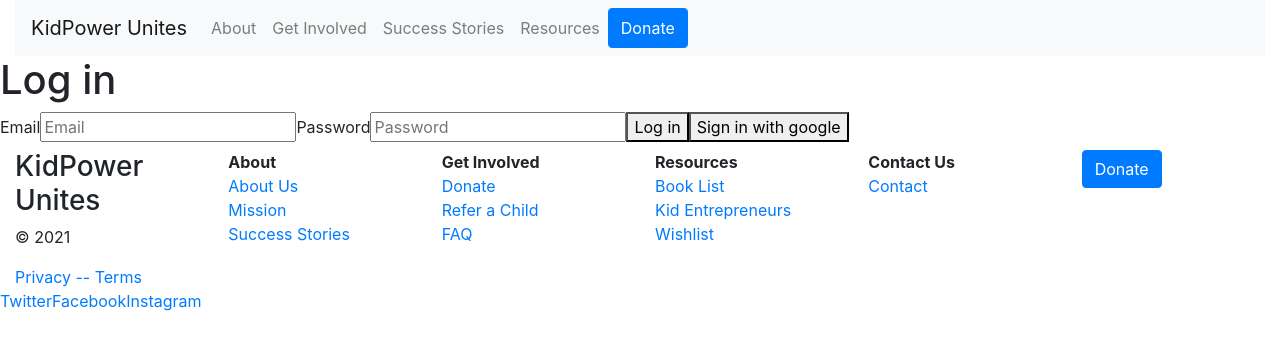
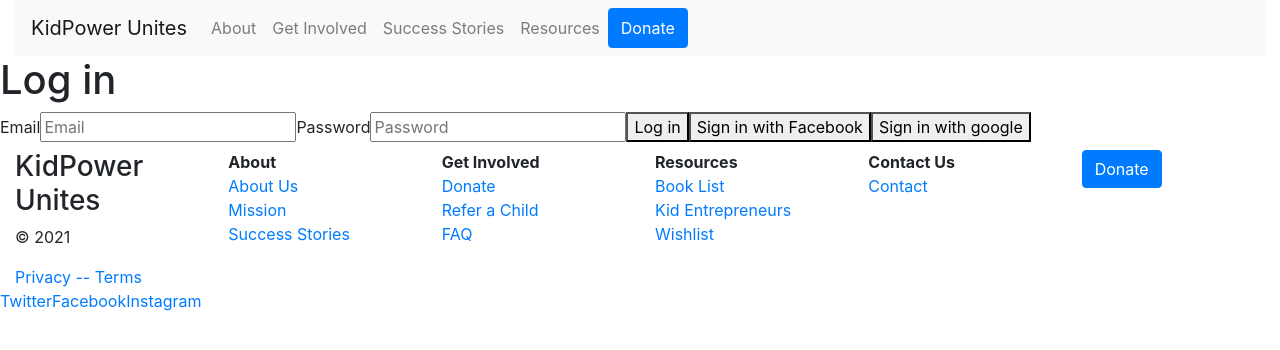
Before and after one commit to MVP-Marketplace/Kids-Power-Unite, a React (Create React App) app in the folder client/: page /login in a window 1280 px wide. Shown: the top 350 px of the page. Built offline with nearby package versions, Linux system fonts and the light colour scheme; no server answers.

Commit message:
facebook auth complete

```diff
--- a/client/src/components/Login.jsx
+++ b/client/src/components/Login.jsx
@@ -24,6 +24,11 @@ const Login = ({history}) => {
        app.auth().signInWithPopup(googleAuthProvider);
     };
 
+    const handleFacebookLogin = () =>{
+        const facebookAuthProvider = new firebase.auth.FacebookAuthProvider();
+        app.auth().signInWithPopup(facebookAuthProvider);
+    };
+
     const { currentUser } = useContext(AuthContext)
 
     if (currentUser) {
@@ -43,6 +48,7 @@ const Login = ({history}) => {
                     <input name='password' type='password' placeholder='Password' />
                 </label>
                 <button type='submit'>Log in</button>
+                <button onClick={handleFacebookLogin}>Sign in with Facebook</button>
                 <button onClick={handleGoogleLogin}>Sign in with google</button>
             </form>
         </div>
```
Also changed, not shown: 1 other file (tests, documents, lock files or other folders).
